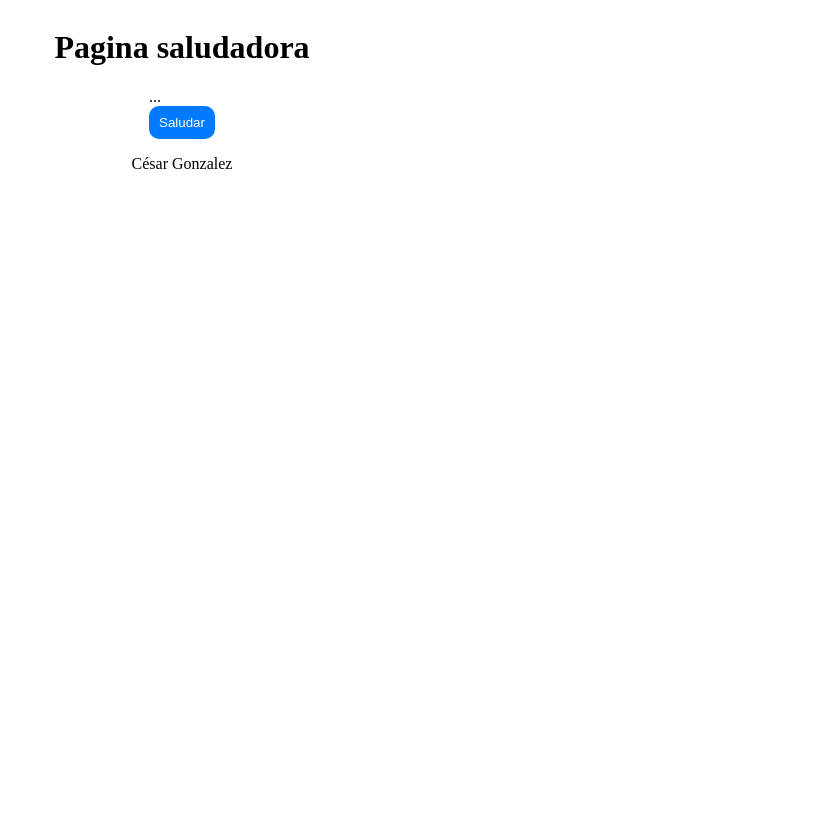
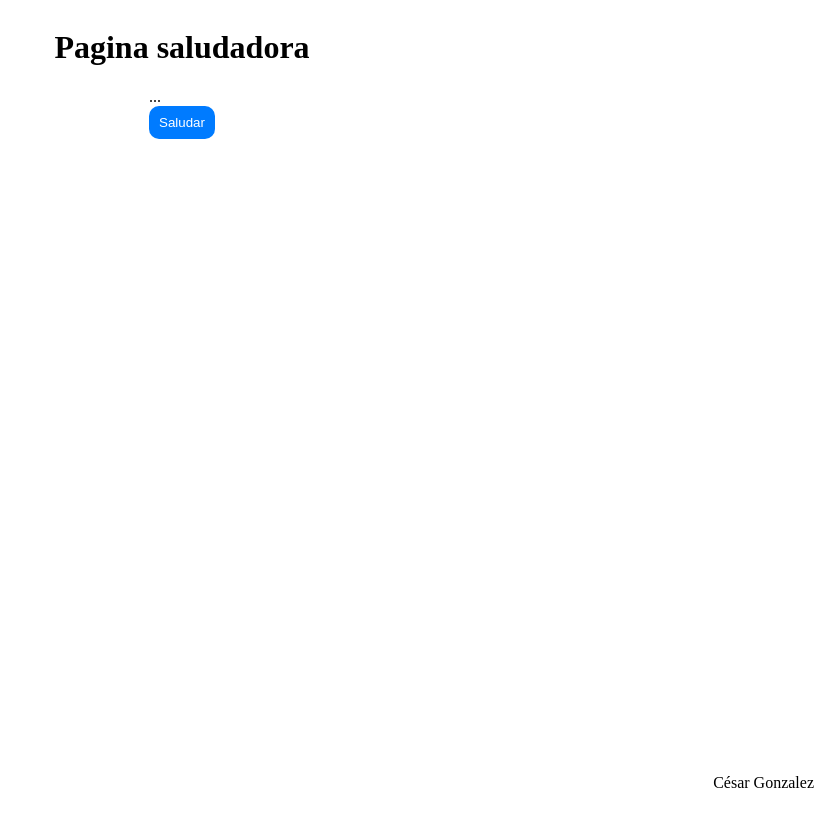
Before and after one commit to CesrGonz/Saludator, a plain HTML site: page index.html in a window 1280 px wide. Shown: the whole page, without its empty margins (458-1280 px from the left). Drawn offline with nearby package versions, Linux system fonts and the light colour scheme.

Commit message:
Sprint 2 terminado

```diff
--- a/index.html
+++ b/index.html
@@ -6,6 +6,7 @@
     <meta name="viewport" content="width=device-width, initial-scale=1.0">
     <title>Document</title>
     <link rel="stylesheet" href="style.css">
+    <script src="https://cdn.jsdelivr.net/npm/canvas-confetti@1.9.3/dist/confetti.browser.min.js"></script>
 
 </head>
 
--- a/script.js
+++ b/script.js
@@ -3,4 +3,5 @@
 document.getElementById('boton').addEventListener('click', saludar)
 function saludar(){
     document.getElementById('mensaje').innerHTML = "Hola"
+    confetti();
 }
--- a/style.css
+++ b/style.css
@@ -2,6 +2,7 @@ body{
     display: flex;
     justify-content: center;
     flex-direction: column;
+    height: 100vh;
     align-items: center;
 }
 
@@ -18,3 +19,12 @@ button{
 button:hover{
     background-color: #0056ff;
 }
+
+section{
+    flex:1; /*ocupara todo lo que pueda*/
+
+}
+
+footer{
+    align-self: flex-end;
+}
```
Also changed, not shown: 1 other file.
